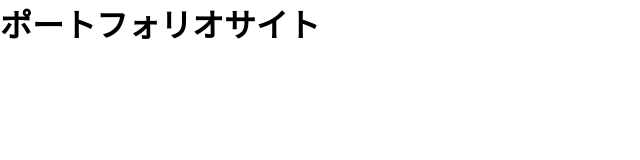
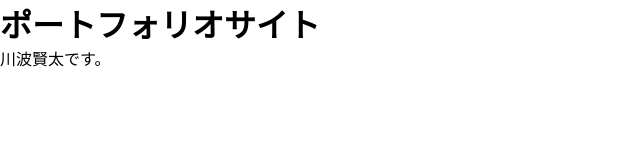
Before and after one commit to KK-1005/my-portfolio, a plain HTML site: page index.html in a window 1280 px wide. Shown: the whole page, without its empty margins (0-640 px from the left). Drawn offline with Linux system fonts and the light colour scheme; some packages are replaced by stand-ins of ours.

Commit message:
名前の追加

```diff
--- a/index.html
+++ b/index.html
@@ -10,6 +10,7 @@
   </head>
   <body>
     <h1>ポートフォリオサイト</h1>
+    <p><sapn>川波賢太</sapn>です。</p>
     <script src="main.js"></script>
   </body>
 </html>
```
